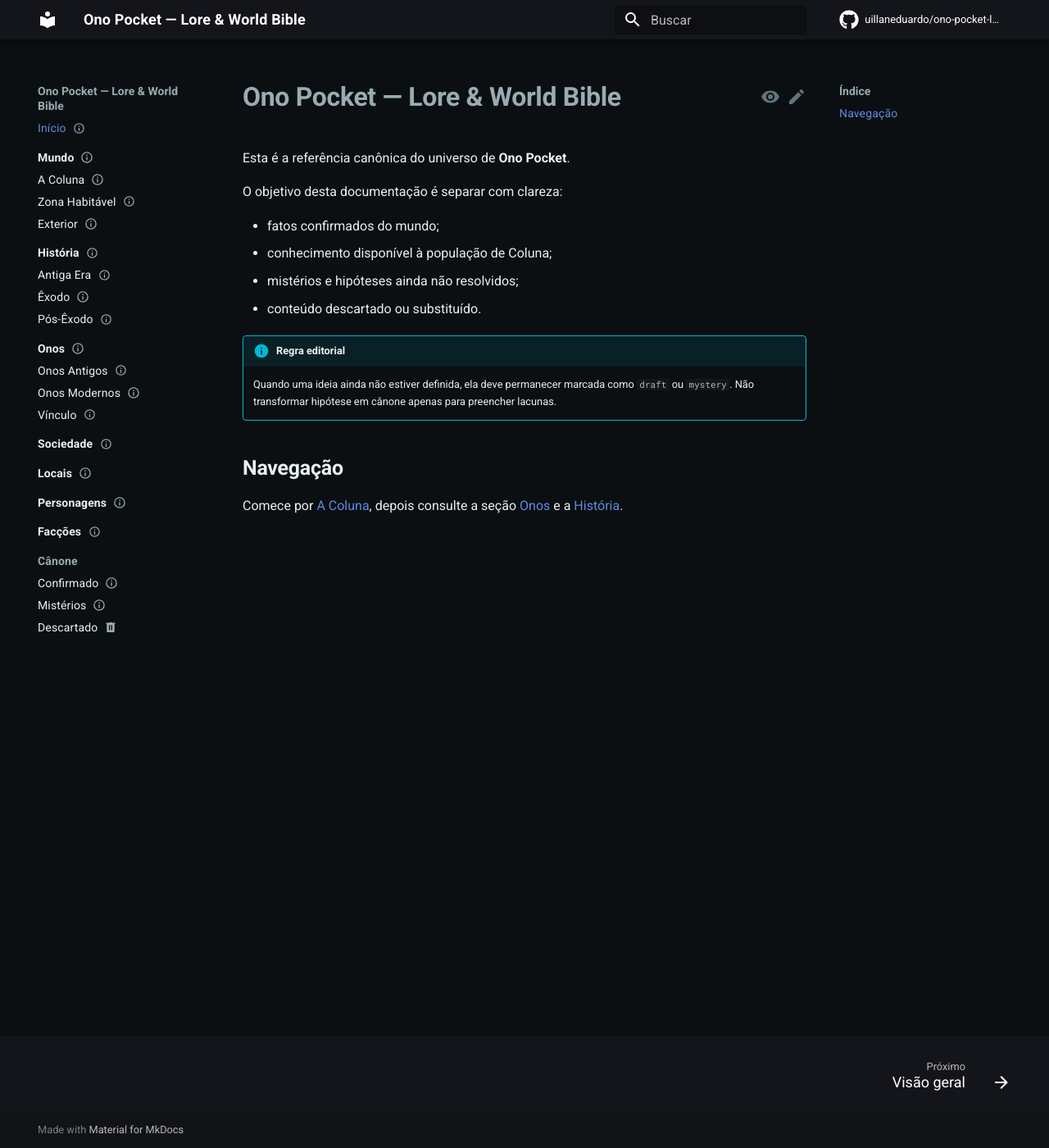
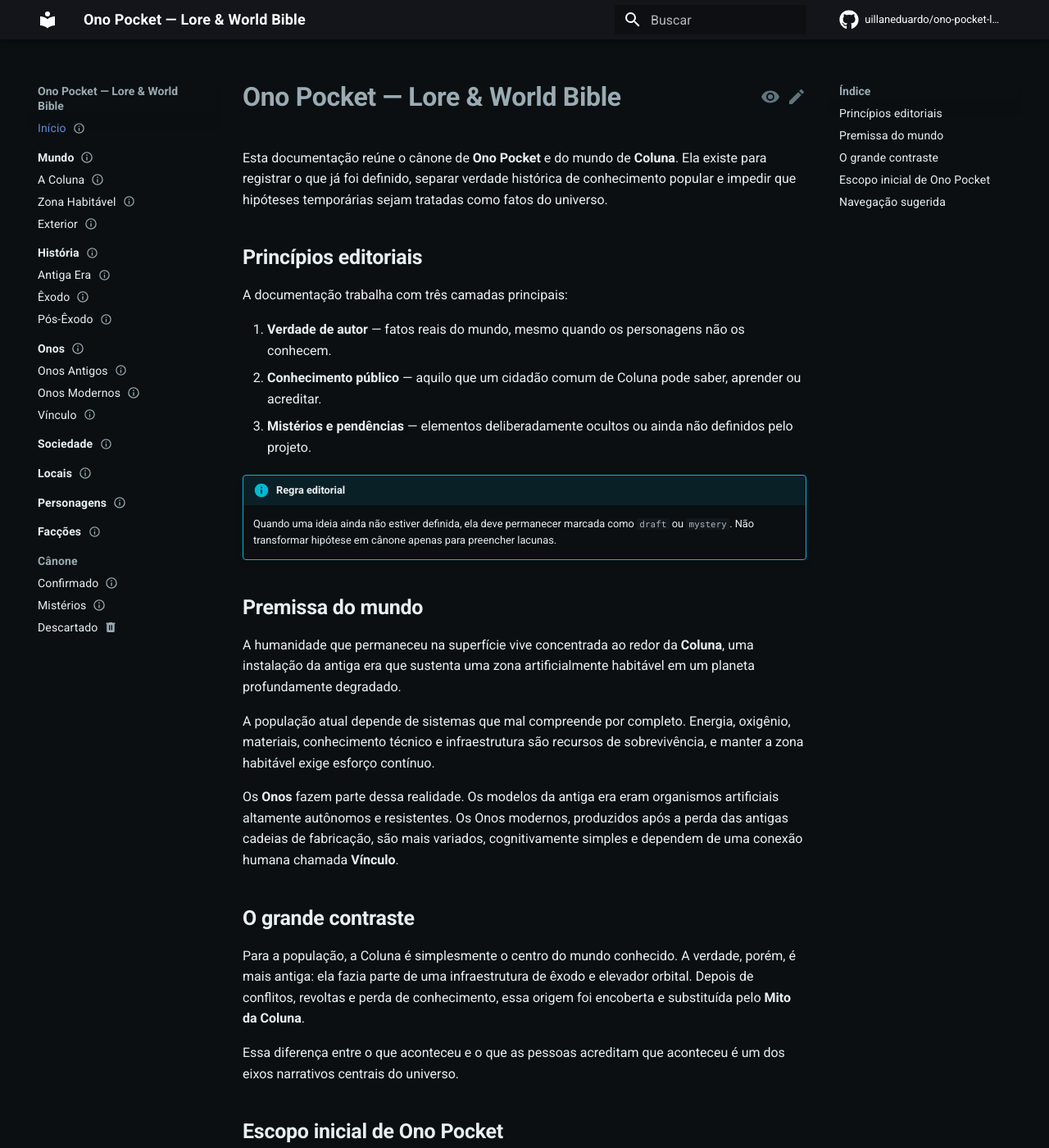
Before and after one commit to uillaneduardo/ono-pocket-lore, an MkDocs documentation site: the page built from docs/index.md, in a window 1280 px wide and 1400 px high. Shown: the whole window at 82% size. Built offline with MkDocs 1.6.1 and Material for MkDocs 9.7.7, drawn with Linux system fonts in a browser that asks for light colours; comment, search, counter and statistics services are not loaded; some of the changed text lies outside the part shown.

Commit message:
docs: expand lore bible overview

```diff
--- a/docs/index.md
+++ b/docs/index.md
@@ -6,18 +6,39 @@ audience: author
 
 # Ono Pocket — Lore & World Bible
 
-Esta é a referência canônica do universo de **Ono Pocket**.
+Esta documentação reúne o cânone de **Ono Pocket** e do mundo de **Coluna**. Ela existe para registrar o que já foi definido, separar verdade histórica de conhecimento popular e impedir que hipóteses temporárias sejam tratadas como fatos do universo.
 
-O objetivo desta documentação é separar com clareza:
+## Princípios editoriais
 
-- fatos confirmados do mundo;
-- conhecimento disponível à população de Coluna;
-- mistérios e hipóteses ainda não resolvidos;
-- conteúdo descartado ou substituído.
+A documentação trabalha com três camadas principais:
+
+1. **Verdade de autor** — fatos reais do mundo, mesmo quando os personagens não os conhecem.
+2. **Conhecimento público** — aquilo que um cidadão comum de Coluna pode saber, aprender ou acreditar.
+3. **Mistérios e pendências** — elementos deliberadamente ocultos ou ainda não definidos pelo projeto.
 
 !!! info "Regra editorial"
     Quando uma ideia ainda não estiver definida, ela deve permanecer marcada como `draft` ou `mystery`. Não transformar hipótese em cânone apenas para preencher lacunas.
 
-## Navegação
+## Premissa do mundo
 
-Comece por [A Coluna](world/coluna.md), depois consulte a seção [Onos](onos/index.md) e a [História](history/index.md).
+A humanidade que permaneceu na superfície vive concentrada ao redor da **Coluna**, uma instalação da antiga era que sustenta uma zona artificialmente habitável em um planeta profundamente degradado.
+
+A população atual depende de sistemas que mal compreende por completo. Energia, oxigênio, materiais, conhecimento técnico e infraestrutura são recursos de sobrevivência, e manter a zona habitável exige esforço contínuo.
+
+Os **Onos** fazem parte dessa realidade. Os modelos da antiga era eram organismos artificiais altamente autônomos e resistentes. Os Onos modernos, produzidos após a perda das antigas cadeias de fabricação, são mais variados, cognitivamente simples e dependem de uma conexão humana chamada **Vínculo**.
+
+## O grande contraste
+
+Para a população, a Coluna é simplesmente o centro do mundo conhecido. A verdade, porém, é mais antiga: ela fazia parte de uma infraestrutura de êxodo e elevador orbital. Depois de conflitos, revoltas e perda de conhecimento, essa origem foi encoberta e substituída pelo **Mito da Coluna**.
+
+Essa diferença entre o que aconteceu e o que as pessoas acreditam que aconteceu é um dos eixos narrativos centrais do universo.
+
+## Escopo inicial de Ono Pocket
+
+O jogador começa como um cidadão comum. A experiência inicial deve permanecer próxima da sobrevivência cotidiana: trabalho, recursos, deslocamentos, manutenção do abrigo, desenvolvimento de Onos e contato com instituições locais.
+
+Os segredos da antiga era existem como pano de fundo e devem surgir gradualmente, sem transformar o início do jogo em uma exposição completa da história do mundo.
+
+## Navegação sugerida
+
+Comece por [Mundo](world/index.md), depois consulte [História](history/index.md) e [Onos](onos/index.md). Para distinguir fatos consolidados de questões abertas, use a seção [Cânone](canon/confirmed.md).
```
